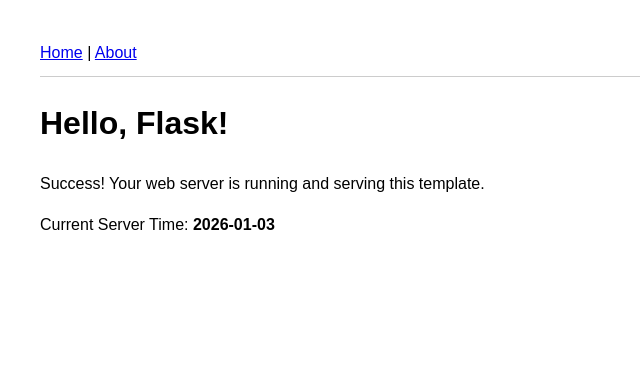
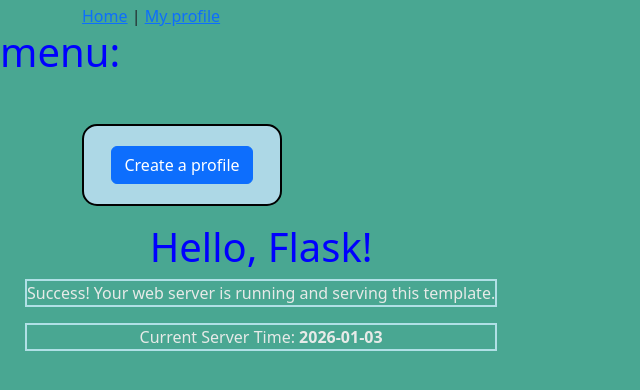
Before and after one commit to yei08/opinion_project, a Flask app: page / in a window 1280 px wide. Shown: the top 390 px of the page, without its empty margins (0-640 px from the left). Run offline with Flask 3, Linux system fonts and the light colour scheme.

Commit message:
he agregado algo de css y html muy basico

```diff
--- a/app/routes.py
+++ b/app/routes.py
@@ -5,3 +5,7 @@ from flask import render_template
 @app.route('/index')
 def index():
     return render_template('index.html', title='Home')
+
+@app.route('/profile')
+def profile_page():
+    return render_template('profile.html')
--- a/app/static/css/style.css
+++ b/app/static/css/style.css
@@ -0,0 +1,29 @@
+body {
+  background-color: rgb(73, 167, 146); font-style: unset;
+}
+h1 {
+  color: blue;
+}
+p {
+  color: #ececebf6;
+}
+title{
+    color:aqua
+}
+p {
+  border: 2px solid powderblue;
+}
+.page-box {
+  gap: 20px;
+
+  margin-right: 15px;
+  width: 200px;
+  max-width: 200px;
+  margin: 12px 0; /* Removes auto horizontal margin */
+  padding: 20px;
+  background-color: lightblue;
+  border: 2px solid #000;
+  border-radius: 15px;
+  text-align: center;
+
+}
--- a/app/templates/base.html
+++ b/app/templates/base.html
@@ -2,20 +2,37 @@
 <html lang="en">
 <head>
     <meta charset="UTF-8">
+
     <meta name="viewport" content="width=device-width, initial-scale=1.0">
     <title>{{ title }} - My Flask App</title>
-    <style>
+<!--     <style>
         body { font-family: sans-serif; margin: 40px; line-height: 1.6; }
         nav { margin-bottom: 20px; border-bottom: 1px solid #ccc; padding-bottom: 10px; }
-    </style>
+    </style> -->
+    <link href="https://cdn.jsdelivr.net/npm/bootstrap@5.3.0/dist/css/bootstrap.min.css" rel="stylesheet">
+    <link rel="stylesheet" href="../static/css/style.css">
+
 </head>
 <body>
-    <nav>
-        <a href="/">Home</a> | <a href="#">About</a>
+
+    <nav class="container mt-1">
+    <a href="{{ url_for('index') }}">Home</a> |
+    <a href="{{ url_for('profile_page') }}">My profile</a>
     </nav>
+    <h1>menu:</h1>
+
+    <!-- this is a botton tha i'll use to link it with other function -->
+
+
+   <div class="container mt-5">
+      <div class="page-box mb-2">
+        <a href="https://example.com" class="btn btn-primary">Create a profile</a>
+        </div>
+    </div>
 
     <div class="content">
         {% block content %}{% endblock %}
     </div>
+    <script src="https://cdn.jsdelivr.net/npm/bootstrap@5.3.0/dist/js/bootstrap.bundle.min.js"></script>
 </body>
 </html>
--- a/app/templates/index.html
+++ b/app/templates/index.html
@@ -1,7 +1,10 @@
 {% extends "base.html" %}
 
 {% block content %}
+    <div class="btn px-4 py-2">
     <h1>Hello, Flask!</h1>
     <p>Success! Your web server is running and serving this template.</p>
     <p>Current Server Time: <strong>2026-01-03</strong></p>
+    </div>
+
 {% endblock %}
--- a/explanation.txt
+++ b/explanation.txt
@@ -14,3 +14,8 @@ my_flask_app/
 ├── config.py                 # Secret keys and DB settings
 ├── requirements.txt          # List of dependencies
 └── run.py                    # The entry point to start the server
+
+#esto es una regla:
+Si el código empieza con...,¿Qué es?,¿Dónde va?
+"<meta..., <link..., <img..., <div...",Etiquetas de HTML,Archivo .html
+"body { ... }, .clase { ... }, #id { ... }",Reglas de Estilo,Archivo .css
```
Also changed, not shown: app/templates/profile.html (added, +24 -0 lines), app/static/images/estandar_image.jpg (added).
